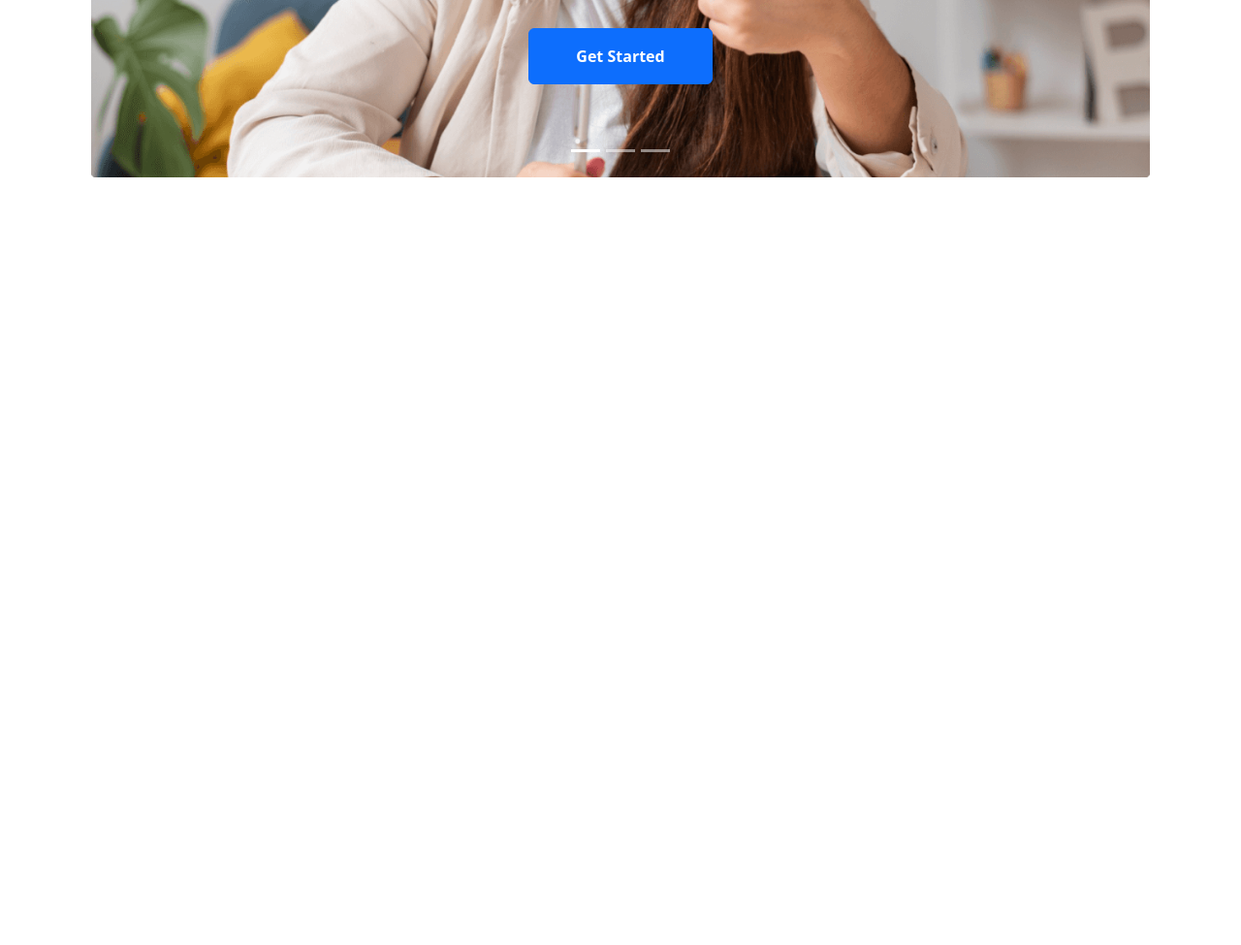
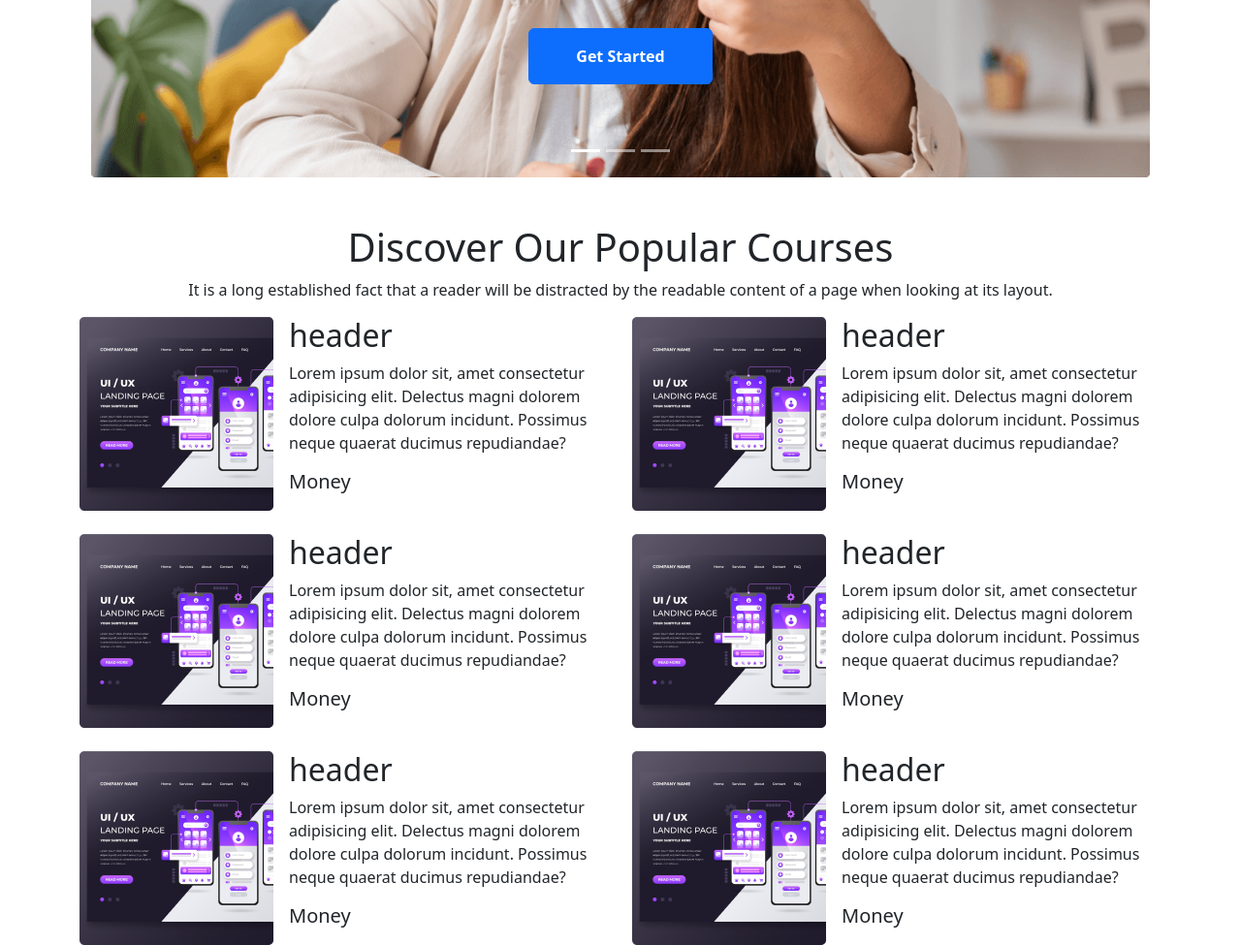
Before and after one commit to codex-zubair/nano-tec, a plain HTML site: page index.html in a window 1280 px wide. Shown: the part 500-1475 px from the top of the page at 97% size. Before the commit the page ends 800 px from the top, so only its background shows below. Drawn offline with Linux system fonts and the light colour scheme.

Commit message:
added discover our popular courses grid layout

```diff
--- a/index.html
+++ b/index.html
@@ -29,8 +29,6 @@
 <!-- TODO Later left right section fix the size -->
 
 <body>
-
-
     <!-- Header section start  -->
     <header class="container">
 
@@ -239,11 +237,128 @@
         <!-- Carousel Slider Section End-->
 
 
-        <!-- test Carousel -->
+    </header>
+    <!-- Header section End  -->
 
 
-    </header>
-    <!-- Header section End  -->
+
+    <!-- Main Section start -->
+    <main>
+        <section class="main-section-1 d-flex flex-column align-items-center mt-5 container">
+
+
+            <h1>
+                Discover Our Popular Courses
+            </h1>
+            <p>
+                It is a long established fact that a reader will be distracted by the readable content of a page when looking at its layout.
+            </p>
+
+
+
+            <!-- Courses Grid Div Start -->
+            <div class="courses-grid-div row row-cols-2 g-4">
+
+                <!-- Gird Div start-->
+                <div class="d-flex">
+                    <div>
+                        <img src="./images/course/course-1.png" alt="">
+                    </div>
+
+                    <div class="ms-3">
+                        <h2>header</h2>
+                        <p>Lorem ipsum dolor sit, amet consectetur adipisicing elit. Delectus magni dolorem dolore culpa dolorum incidunt. Possimus neque quaerat ducimus repudiandae?</p>
+                        <h5>Money</h5>
+
+                    </div>
+                </div>
+                <!-- Grid Div End -->
+                <!-- Gird Div start-->
+                <div class="d-flex">
+                    <div>
+                        <img src="./images/course/course-1.png" alt="">
+                    </div>
+
+                    <div class="ms-3">
+                        <h2>header</h2>
+                        <p>Lorem ipsum dolor sit, amet consectetur adipisicing elit. Delectus magni dolorem dolore culpa dolorum incidunt. Possimus neque quaerat ducimus repudiandae?</p>
+                        <h5>Money</h5>
+
+                    </div>
+                </div>
+                <!-- Grid Div End -->
+                <!-- Gird Div start-->
+                <div class="d-flex">
+                    <div>
+                        <img src="./images/course/course-1.png" alt="">
+                    </div>
+
+                    <div class="ms-3">
+                        <h2>header</h2>
+                        <p>Lorem ipsum dolor sit, amet consectetur adipisicing elit. Delectus magni dolorem dolore culpa dolorum incidunt. Possimus neque quaerat ducimus repudiandae?</p>
+                        <h5>Money</h5>
+
+                    </div>
+                </div>
+                <!-- Grid Div End -->
+                <!-- Gird Div start-->
+                <div class="d-flex">
+                    <div>
+                        <img src="./images/course/course-1.png" alt="">
+                    </div>
+
+                    <div class="ms-3">
+                        <h2>header</h2>
+                        <p>Lorem ipsum dolor sit, amet consectetur adipisicing elit. Delectus magni dolorem dolore culpa dolorum incidunt. Possimus neque quaerat ducimus repudiandae?</p>
+                        <h5>Money</h5>
+
+                    </div>
+                </div>
+                <!-- Grid Div End -->
+                <!-- Gird Div start-->
+                <div class="d-flex">
+                    <div>
+                        <img src="./images/course/course-1.png" alt="">
+                    </div>
+
+                    <div class="ms-3">
+                        <h2>header</h2>
+                        <p>Lorem ipsum dolor sit, amet consectetur adipisicing elit. Delectus magni dolorem dolore culpa dolorum incidunt. Possimus neque quaerat ducimus repudiandae?</p>
+                        <h5>Money</h5>
+
+                    </div>
+                </div>
+                <!-- Grid Div End -->
+                <!-- Gird Div start-->
+                <div class="d-flex">
+                    <div>
+                        <img src="./images/course/course-1.png" alt="">
+                    </div>
+
+                    <div class="ms-3">
+                        <h2>header</h2>
+                        <p>Lorem ipsum dolor sit, amet consectetur adipisicing elit. Delectus magni dolorem dolore culpa dolorum incidunt. Possimus neque quaerat ducimus repudiandae?</p>
+                        <h5>Money</h5>
+
+                    </div>
+                </div>
+                <!-- Grid Div End -->
+            </div>
+            <!-- Courses Grid Div  -->
+        </section>
+    </main>
+    <!-- Main Section End -->
+
+
+
+
+
+
+    <!-- Footer Section Start -->
+    <footer>
+
+    </footer>
+    <!-- Footer Section End -->
 
 
 
```
